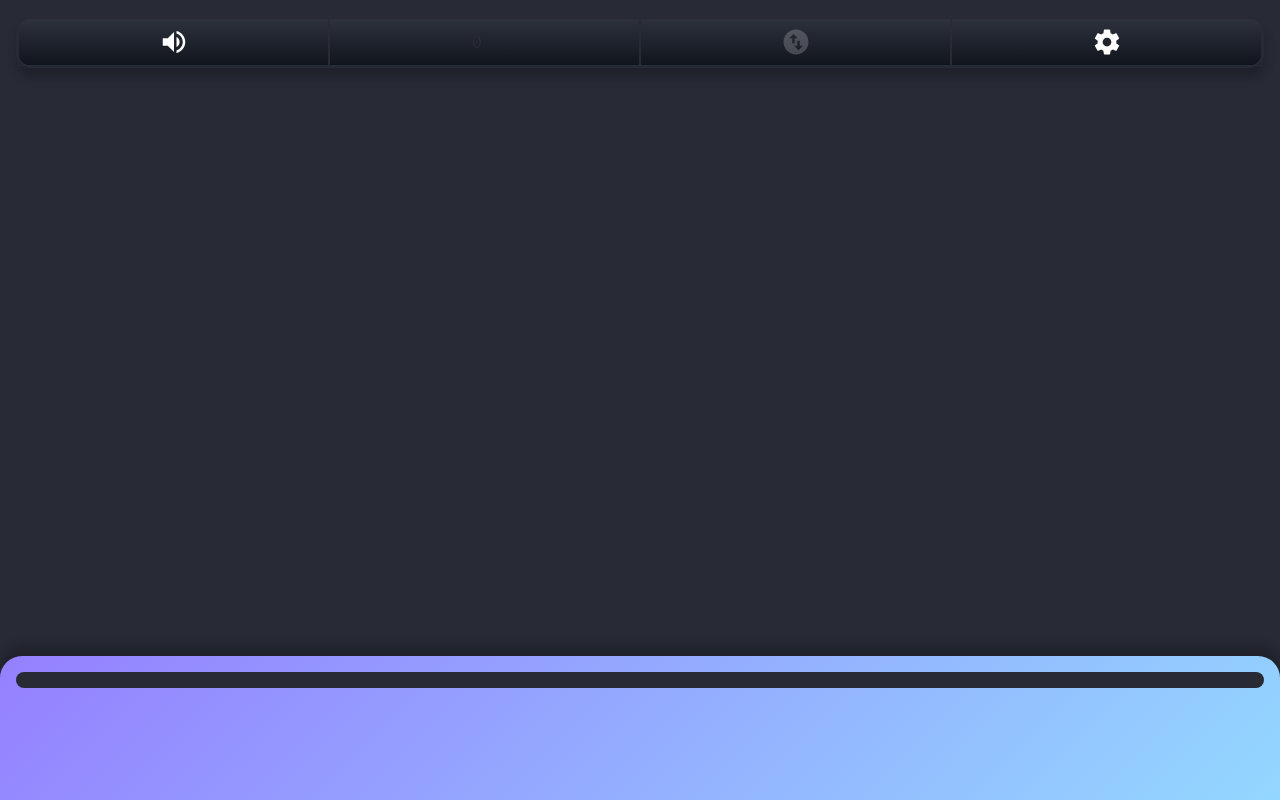
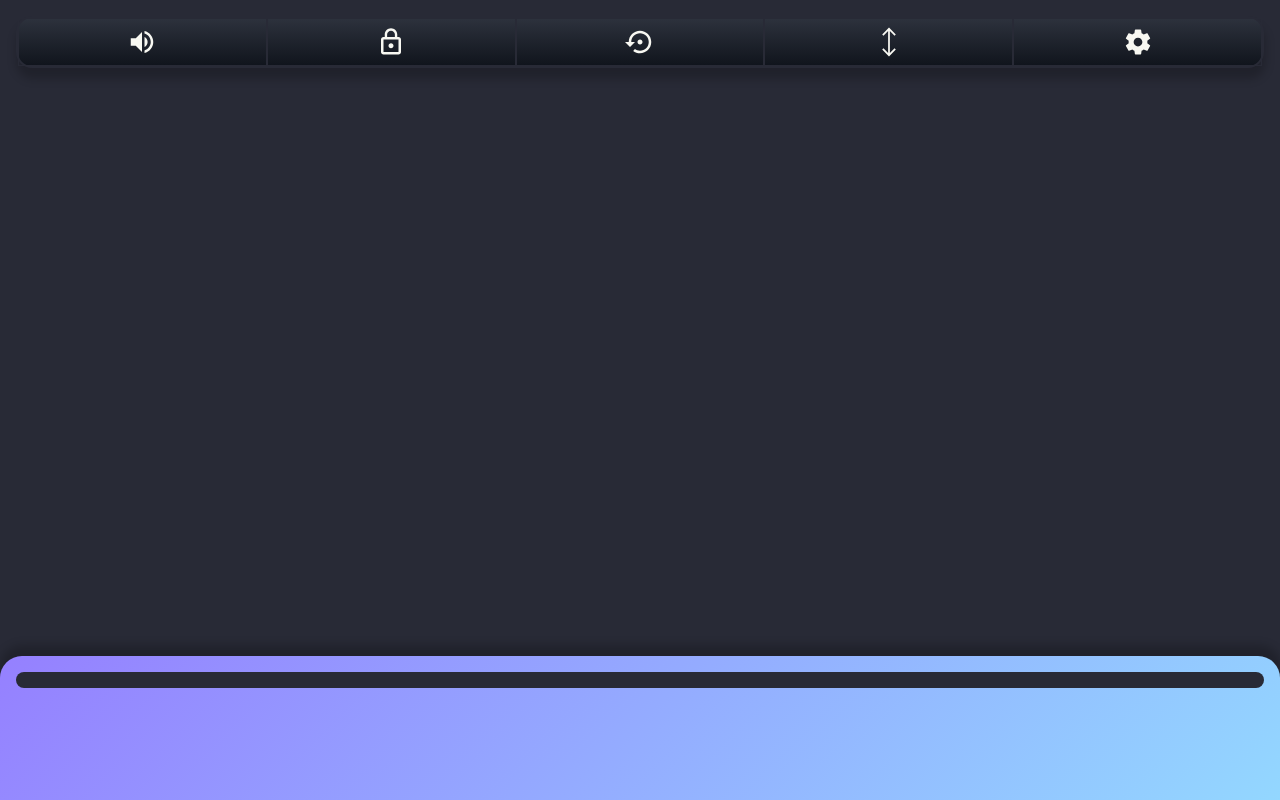
Before and after one commit to mouton-rebelle/score, a Next.js app: page / in a window 1280 px wide. Shown: the top 800 px of the page. Built offline with nearby package versions, Linux system fonts and the light colour scheme.

Commit message:
add dedicated icon for wakelock, styling

```diff
--- a/components/game.tsx
+++ b/components/game.tsx
@@ -6,21 +6,29 @@ import { PlayerScore } from './player/player-score'
 
 export const Game = ({
   players,
-  winnerFirst,
+  sort,
   voiceOverEnabled,
   dispatch,
 }: {
   players: Player[]
   voiceOverEnabled: boolean
-  winnerFirst: boolean
+  sort: 'none' | 'dsc' | 'asc'
   dispatch: React.Dispatch<Actions>
 }) => {
   const sortedPlayer = React.useMemo(
     () =>
-      winnerFirst
-        ? [...players].sort((a, b) => (a.score > b.score ? -1 : 1))
+      sort != 'none'
+        ? [...players].sort((a, b) =>
+            a.score > b.score
+              ? sort === 'dsc'
+                ? -1
+                : 1
+              : sort === 'dsc'
+              ? 1
+              : -1
+          )
         : players,
-    [players, winnerFirst]
+    [players, sort]
   )
   const [editedPlayer, setEditedPlayer] = React.useState<string>(null)
   return (
--- a/components/icons/close.tsx
+++ b/components/icons/close.tsx
@@ -1,13 +1,10 @@
 export const Close = () => (
   <svg
     xmlns="http://www.w3.org/2000/svg"
-    viewBox="0 0 24 24"
-    fill="none"
-    strokeWidth="1.5"
-    strokeLinecap="round"
-    strokeLinejoin="round"
+    width="48"
+    height="48"
+    viewBox="0 0 48 48"
   >
-    <line x1="18" y1="6" x2="6" y2="18"></line>
-    <line x1="6" y1="6" x2="18" y2="18"></line>
+    <path d="M38 12.83L35.17 10 24 21.17 12.83 10 10 12.83 21.17 24 10 35.17 12.83 38 24 26.83 35.17 38 38 35.17 26.83 24z" />
   </svg>
 )
--- a/components/icons/index.tsx
+++ b/components/icons/index.tsx
@@ -1,6 +1,10 @@
 export { Sort } from './sort'
+export { SortAsc } from './sort-asc'
+export { SortDesc } from './sort-desc'
 export { Settings } from './settings'
 export { Close } from './close'
 export { Logo } from './logo'
+export { Reset } from './reset'
 export { VoiceOff } from './voice_off'
 export { VoiceOn } from './voice_on'
+export { Locked, Unlocked } from './lock'
--- /dev/null
+++ b/components/icons/lock.tsx
@@ -0,0 +1,20 @@
+export const Unlocked = () => (
+  <svg
+    xmlns="http://www.w3.org/2000/svg"
+    width="48"
+    height="48"
+    viewBox="0 0 48 48"
+  >
+    <path d="M24 34c2.21 0 4-1.79 4-4s-1.79-4-4-4-4 1.79-4 4 1.79 4 4 4zm12-18h-2v-4c0-5.52-4.48-10-10-10S14 6.48 14 12h3.8c0-3.42 2.78-6.2 6.2-6.2 3.42 0 6.2 2.78 6.2 6.2v4H12c-2.21 0-4 1.79-4 4v20c0 2.21 1.79 4 4 4h24c2.21 0 4-1.79 4-4V20c0-2.21-1.79-4-4-4zm0 24H12V20h24v20z" />
+  </svg>
+)
+export const Locked = () => (
+  <svg
+    xmlns="http://www.w3.org/2000/svg"
+    width="48"
+    height="48"
+    viewBox="0 0 48 48"
+  >
+    <path d="M24 34c2.2 0 4-1.8 4-4s-1.8-4-4-4-4 1.8-4 4 1.8 4 4 4zm12-18h-2v-4c0-5.52-4.48-10-10-10S14 6.48 14 12v4h-2c-2.2 0-4 1.8-4 4v20c0 2.2 1.8 4 4 4h24c2.2 0 4-1.8 4-4V20c0-2.2-1.8-4-4-4zm-18.2-4c0-3.42 2.78-6.2 6.2-6.2s6.2 2.78 6.2 6.2v4H17.8v-4zM36 40H12V20h24v20z" />
+  </svg>
+)
--- /dev/null
+++ b/components/icons/reset.tsx
@@ -0,0 +1,10 @@
+export const Reset = () => (
+  <svg
+    xmlns="http://www.w3.org/2000/svg"
+    width="48"
+    height="48"
+    viewBox="0 0 48 48"
+  >
+    <path d="M28 24c0-2.21-1.79-4-4-4s-4 1.79-4 4 1.79 4 4 4 4-1.79 4-4zM24 6C14.06 6 6 14.06 6 24H0l8 8 8-8h-6c0-7.73 6.27-14 14-14s14 6.27 14 14-6.27 14-14 14c-3.03 0-5.82-.97-8.12-2.61l-2.83 2.87C16.09 40.6 19.88 42 24 42c9.94 0 18-8.06 18-18S33.94 6 24 6z" />
+  </svg>
+)
--- /dev/null
+++ b/components/icons/sort-asc.tsx
@@ -0,0 +1,11 @@
+export const SortAsc = () => (
+  <svg
+    version="1.1"
+    xmlns="http://www.w3.org/2000/svg"
+    width="17"
+    height="17"
+    viewBox="0 0 17 17"
+  >
+    <path d="M8.5 5.793l4.354 4.354-0.707 0.707-3.647-3.647-3.646 3.646-0.707-0.707 4.353-4.353zM17 8.5c0 4.687-3.813 8.5-8.5 8.5s-8.5-3.813-8.5-8.5 3.813-8.5 8.5-8.5 8.5 3.813 8.5 8.5zM16 8.5c0-4.136-3.364-7.5-7.5-7.5s-7.5 3.364-7.5 7.5 3.364 7.5 7.5 7.5 7.5-3.364 7.5-7.5z" />
+  </svg>
+)
--- /dev/null
+++ b/components/icons/sort-desc.tsx
@@ -0,0 +1,11 @@
+export const SortDesc = () => (
+  <svg
+    version="1.1"
+    xmlns="http://www.w3.org/2000/svg"
+    width="17"
+    height="17"
+    viewBox="0 0 17 17"
+  >
+    <path d="M12.146 6.146l0.707 0.707-4.353 4.354-4.354-4.353 0.707-0.707 3.647 3.646 3.646-3.647zM17 8.5c0 4.687-3.813 8.5-8.5 8.5s-8.5-3.813-8.5-8.5 3.813-8.5 8.5-8.5 8.5 3.813 8.5 8.5zM16 8.5c0-4.136-3.364-7.5-7.5-7.5s-7.5 3.364-7.5 7.5 3.364 7.5 7.5 7.5 7.5-3.364 7.5-7.5z" />
+  </svg>
+)
--- a/components/icons/sort.tsx
+++ b/components/icons/sort.tsx
@@ -1,8 +1,11 @@
 export const Sort = () => (
-  <svg xmlns="http://www.w3.org/2000/svg" viewBox="0 0 24 24">
-    <path
-      d="M12 2C6.48 2 2 6.48 2 12s4.48 10 10 10 10-4.48 10-10S17.52 2 12 2zM6.5 9L10 5.5 13.5 9H11v4H9V9H6.5zm11 6L14 18.5 10.5 15H13v-4h2v4h2.5z"
-      strokeWidth="0"
-    />
+  <svg
+    version="1.1"
+    xmlns="http://www.w3.org/2000/svg"
+    width="17"
+    height="17"
+    viewBox="0 0 17 17"
+  >
+    <path d="M11.642 12.063l0.716 0.698-3.858 3.955-3.858-3.954 0.716-0.698 2.642 2.707v-12.542l-2.642 2.708-0.716-0.699 3.858-3.954 3.858 3.954-0.716 0.698-2.642-2.707v12.543l2.642-2.709z" />
   </svg>
 )
--- a/components/nav/nav.styles.tsx
+++ b/components/nav/nav.styles.tsx
@@ -5,7 +5,7 @@ export const NavContainer = styled.nav`
   background: ${colors.white};
   border-radius: 16px;
   display: grid;
-  grid-template-columns: 1fr 1fr 1fr 1fr;
+  grid-template-columns: 1fr 1fr 1fr 1fr 1fr;
   border: 2px solid ${colors.background};
   color: ${colors.background};
   box-shadow: 1px 10px 10px 1px rgba(0, 0, 0, 0.2);
@@ -26,7 +26,7 @@ export const Button = styled.button<{ $isActive: boolean }>`
   ${NavElement}
 
   svg {
-    fill: white;
+    fill: ${colors.white};
     stroke: none;
     width: 30px;
     height: 30px;
@@ -39,20 +39,16 @@ export const Form = styled.form<{ $isActive: boolean }>`
   ${NavElement}
   margin: 0;
   input {
-    color: ${colors.background};
+    color: ${colors.white};
     text-align: center;
     -webkit-touch-callout: none;
-    opacity: ${(p) => (p.$isActive ? 1 : 0.2)};
     background: transparent;
     width: 44px;
-    border: 1px solid transparent;
+    border: 1px solid white;
     border-radius: 16px;
     font-size: 18px;
     line-height: 18px;
     height: 28px;
     outline: none;
-    &:focus {
-      border: 1px solid ${colors.pink};
-    }
   }
 `
--- a/components/player/player-score.tsx
+++ b/components/player/player-score.tsx
@@ -60,7 +60,7 @@ export const PlayerScore = ({
   const overlayShownRef = React.useRef(false)
   // we use a ref for variance, so the callback is not out of sync
   const varianceRef = React.useRef(0)
-  // and a fake state to trigger render and ensure we got the ref value on render
+  // and a fake state to trigger render and ensure we got the ref value on render for display purposes
   const [, setForceRender] = React.useState(false)
   const repeatCallbackRef = React.useRef<ReturnType<typeof setTimeout>>()
   const confirmCallbackRef = React.useRef<ReturnType<typeof setTimeout>>()
--- a/package.json
+++ b/package.json
@@ -12,7 +12,6 @@
     "d3-color": "^3.1.0",
     "luxon": "^3.0.4",
     "next": "^12.3.1",
-    "nosleep.js": "^0.12.0",
     "react": "17.0.2",
     "react-dom": "17.0.2",
     "react-spring": "^9.3.2",
--- a/pages/index.tsx
+++ b/pages/index.tsx
@@ -10,8 +10,10 @@ import { initialState, scoreReducer } from '../components/state'
 export default function App() {
   const [configActive, setConfigActive] = React.useState(false)
   const [state, dispatch] = React.useReducer(scoreReducer, initialState)
-  const [winnerFirst, setWinnerFirst] = React.useState(false)
+  const [sort, setSort] = React.useState<'none' | 'dsc' | 'asc'>('none')
   const [voiceOver, setVoiceOver] = React.useState(false)
+  const [locked, setLocked] = React.useState(false)
+  const [resetting, setResetting] = React.useState(false)
   const [scoreReset, setScoreReset] = React.useState('0')
   const inputRef = React.useRef<HTMLInputElement>(null)
   const noSleepRef = React.useRef<NoSleep>()
@@ -41,8 +43,24 @@ export default function App() {
         >
           {voiceOver ? <Icons.VoiceOff /> : <Icons.VoiceOn />}
         </Button>
+        <Button
+          $isActive
+          onClick={() => {
+            if (locked) {
+              setLocked(false)
+              noSleepRef.current?.disable?.()
+            } else {
+              setLocked(true)
+              noSleepRef.current?.enable?.()
+            }
+          }}
+        >
+          {locked ? <Icons.Unlocked /> : <Icons.Locked />}
+        </Button>
+        {resetting ? (
           <Form
-          $isActive={!configActive}
+            $isActive
+            onClick={() => inputRef.current?.focus()}
             onSubmit={(evt) => {
               evt.preventDefault()
               const score = parseInt(scoreReset)
@@ -56,17 +74,37 @@ export default function App() {
             <input
               ref={inputRef}
               type="number"
+              autoFocus
+              onBlur={() => setResetting(false)}
               value={scoreReset}
               onChange={(evt) => setScoreReset(evt.target.value)}
             />
           </Form>
-
+        ) : (
           <Button
-          $isActive={winnerFirst}
-          disabled={configActive}
-          onClick={() => setWinnerFirst((v) => !v)}
+            $isActive
+            onClick={() => {
+              setResetting(true)
+            }}
           >
+            <Icons.Reset />
+          </Button>
+        )}
+        <Button
+          $isActive
+          onClick={() =>
+            setSort((v) =>
+              v === 'none' ? 'dsc' : v === 'dsc' ? 'asc' : 'none'
+            )
+          }
+        >
+          {sort === 'dsc' ? (
+            <Icons.SortDesc />
+          ) : sort === 'asc' ? (
+            <Icons.SortAsc />
+          ) : (
             <Icons.Sort />
+          )}
         </Button>
 
         <Button $isActive onClick={() => setConfigActive((a) => !a)}>
@@ -86,7 +124,7 @@ export default function App() {
             voiceOverEnabled={voiceOver}
             players={state.players}
             dispatch={dispatch}
-            winnerFirst={winnerFirst}
+            sort={sort}
           />
           <History players={state.players} />
         </>
```
Also changed, not shown: 1 other file (tests, documents, lock files or other folders). Lines whose indentation alone changed are shown as unchanged.
